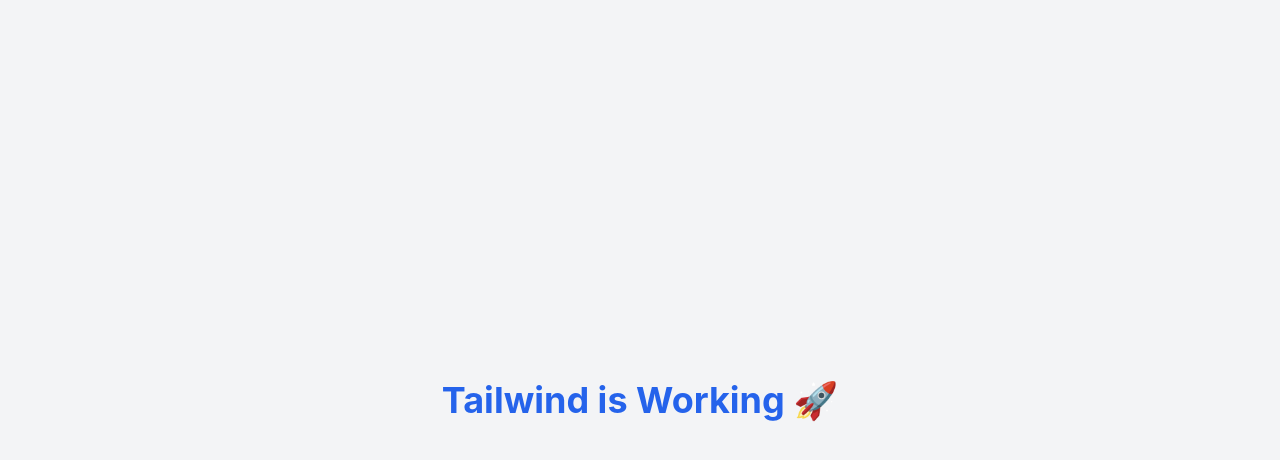
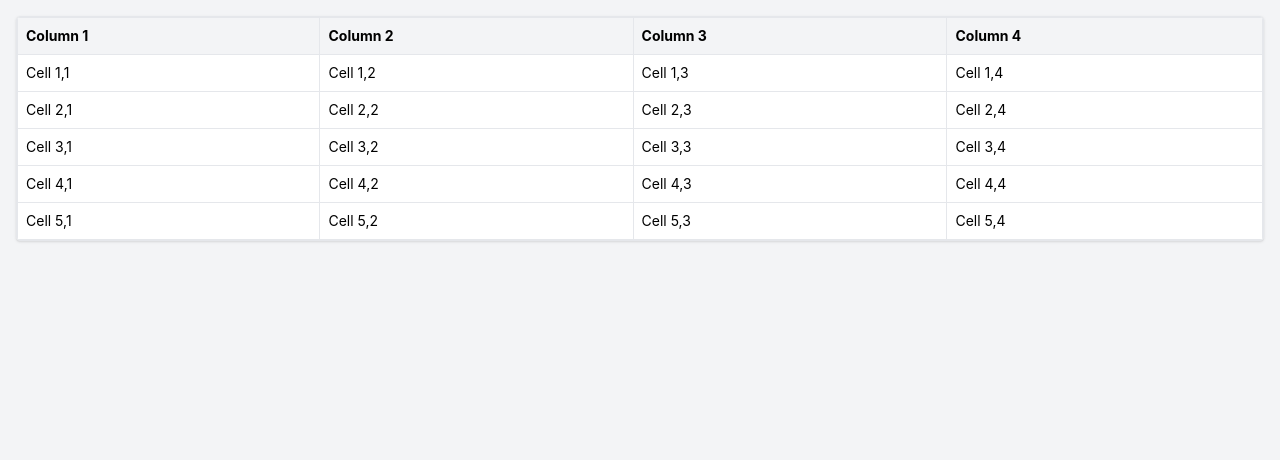
Before and after one commit to hellobro12/spreadsheet-ui, a React (Create React App) app: page / in a window 1280 px wide. Shown: the top 460 px of the page. Built offline with nearby package versions, Linux system fonts and the light colour scheme.

Commit message:
Added basic spreadsheet table with 5 rows and 4 columns

```diff
--- a/src/App.tsx
+++ b/src/App.tsx
@@ -1,7 +1,12 @@
+import SpreadsheetTable from './components/SpreadsheetTable';
+
+
 function App() {
   return (
-    <div className="h-screen flex items-center justify-center bg-gray-100">
-      <h1 className="text-4xl font-bold text-blue-600">Tailwind is Working 🚀</h1>
+    <div className="min-h-screen bg-gray-100">
+      <div className="p-4">
+        <SpreadsheetTable />
+      </div>
     </div>
   );
 }
--- /dev/null
+++ b/src/components/SpreadsheetTable.tsx
@@ -0,0 +1,37 @@
+import React from 'react';
+
+export default function SpreadsheetTable() {
+  const rows = 5;
+  const cols = 4;
+
+  return (
+    <div className="overflow-auto border rounded shadow bg-white">
+      <table className="min-w-full table-fixed border-collapse">
+        <thead>
+          <tr>
+            {Array.from({ length: cols }, (_, colIdx: number) => (
+              <th key={colIdx} className="border p-2 bg-gray-100 text-left text-sm">
+                Column {colIdx + 1}
+              </th>
+            ))}
+          </tr>
+        </thead>
+        <tbody>
+          {Array.from({ length: rows }, (_, rowIdx: number) => (
+            <tr key={rowIdx}>
+              {Array.from({ length: cols }, (_, colIdx: number) => (
+                <td
+                  key={colIdx}
+                  className="border p-2 text-sm hover:bg-blue-50"
+                  contentEditable
+                >
+                  Cell {rowIdx + 1},{colIdx + 1}
+                </td>
+              ))}
+            </tr>
+          ))}
+        </tbody>
+      </table>
+    </div>
+  );
+}
```
